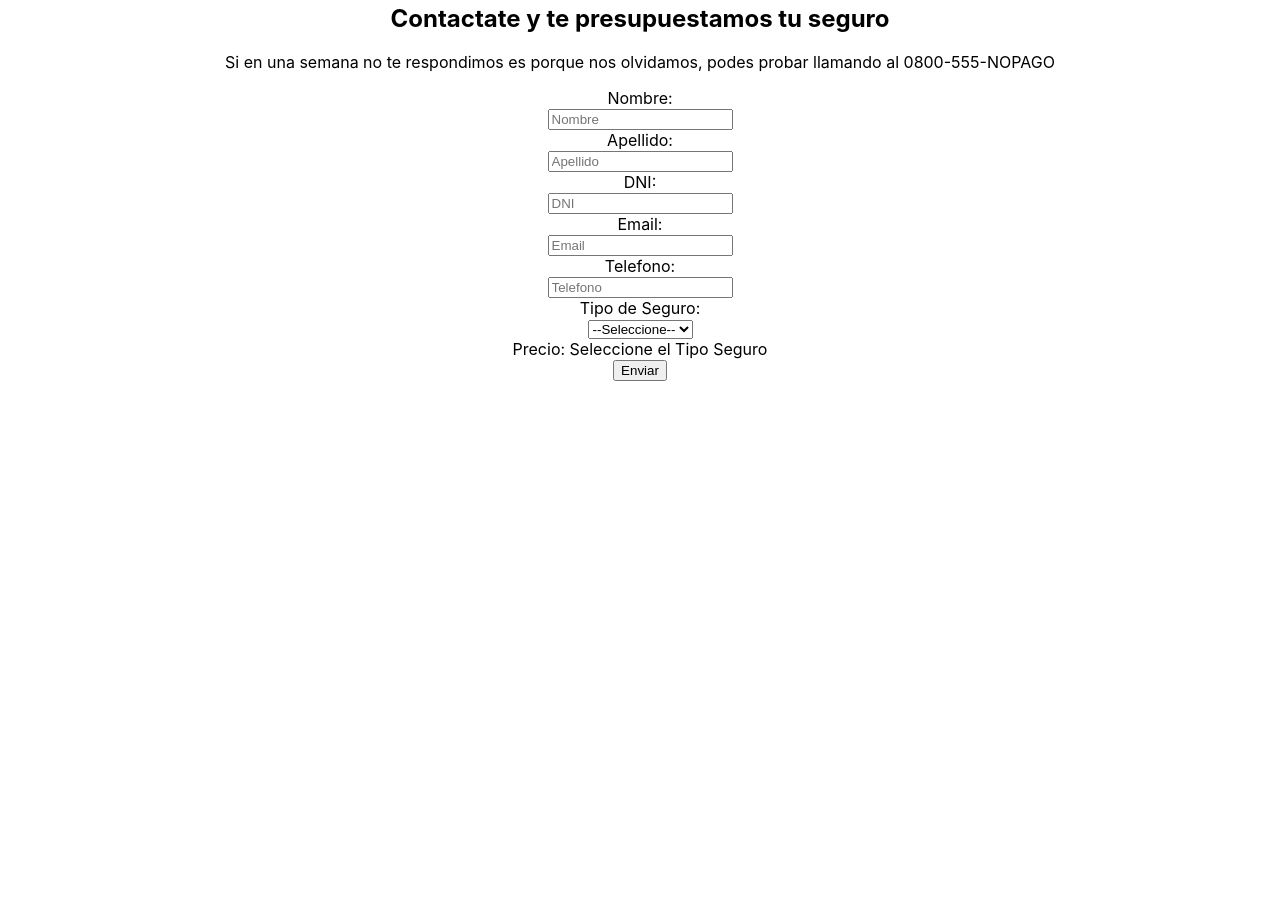
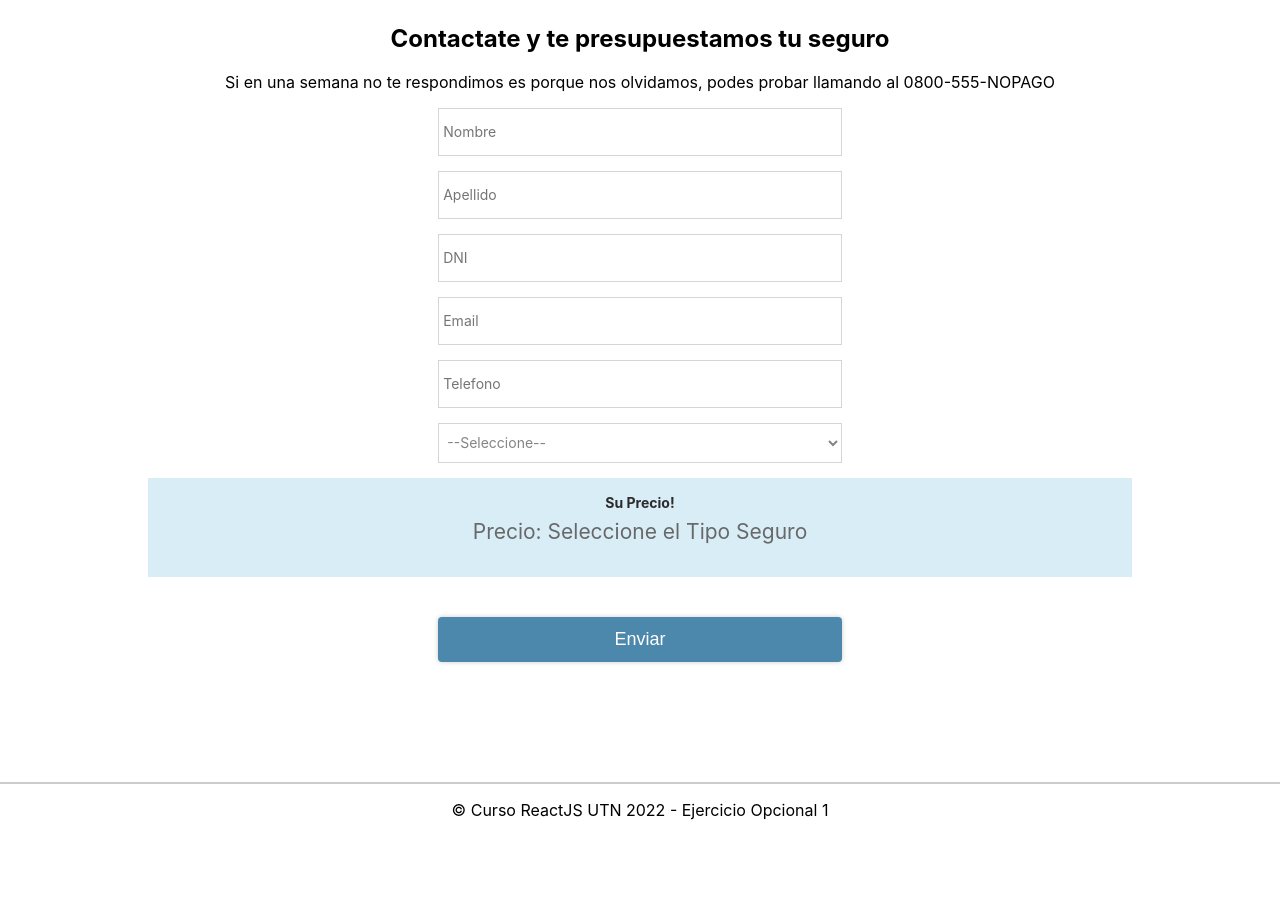
Before and after one commit to pmuruaga/AseguradoraWeb, a plain HTML site: page index.html in a window 1280 px wide. Shown: the part 1122-2026 px from the top of the page. Before the commit the page ends 1503 px from the top, so only its background shows below. Drawn offline with Linux system fonts and the light colour scheme.

Commit message:
Correcciones a html/js/css listas

```diff
--- a/assets/css/style.css
+++ b/assets/css/style.css
@@ -107,6 +107,12 @@ body{
     text-align: center;
 }
 
+section#content p {
+    text-align: left;
+    width: 80%;
+    margin-left: 10%;
+}
+
 .btn-white{
     display: block;
     color: #444;
@@ -130,3 +136,79 @@ body{
     color: white;
     background: rgb(158, 223, 248);
 }
+
+.form-group {
+    display: block;
+    margin-left: -12px;
+    margin-right: -12px;
+    margin-bottom: 15px;
+}
+
+.form-group input, .form-group select{
+    border-radius: 0!important;
+    color: #858585;
+    background-color: #FFF;
+    border: 1px solid #D5D5D5;
+    padding: 5px 4px 6px;
+    font-size: 14px;
+    font-family: inherit;
+    -webkit-box-shadow: none!important;
+    box-shadow: none!important;
+    -webkit-transition-duration: .1s;
+    transition-duration: .1s;
+    width: 40%;
+    height: 35px;
+}
+
+.form-group select{
+    width: 41%;
+    height: 40px;
+}
+
+.alert{
+    font-size: 14px;
+    border-radius: 0;
+    background-color: #d9edf7;
+    border-color: #bce8f1;
+    color: #2b2b2b;
+    padding: 15px;
+    border: 1px solid transparent;
+}
+
+.precioseguro{
+    font-size: 21px;
+    color: rgb(104, 104, 104);
+    padding-top: 8px;
+}
+
+input[type="submit"].submit{
+    display: block;
+    color: #ffffff;
+    background: #4c88ab;
+    width: 42%;
+    height: 45px;
+    margin: 0px auto;
+    font-size: 18px;
+    font-transform: uppercase;
+    text-shadow: none;
+    text-decoration: none;
+    line-height: 35px;
+    box-shadow: 0px 0px 5px #ccc;
+    margin-top: 40px;
+    border-radius: 4px;
+    transition: 300ms all;
+    border: 0px;
+}
+
+input[type="submit"].submit:hover{
+    color: white;
+    background: rgb(121, 146, 194);
+}
+
+footer{
+    margin-top: 120px;
+    height: 120px;
+    width: 100%;
+    background: white;
+    border-top: 2px solid #ccc;
+}
--- a/index.html
+++ b/index.html
@@ -52,43 +52,31 @@
                     <form action="">
 
                         <div class="form-group">
-                            <label class="col-sm-3 control-label no-padding-right" for="nombre">Nombre:</label>
-
                             <div class="col-sm-9">
                                 <input type="text" id="nombre" placeholder="Nombre" class="col-xs-10 col-sm-5">
                             </div>
                         </div>
                         <div class="form-group">
-                            <label class="col-sm-3 control-label no-padding-right" for="apellido">Apellido:</label>
-
                             <div class="col-sm-9">
                                 <input type="text" id="apellido" placeholder="Apellido" class="col-xs-10 col-sm-5">
                             </div>
                         </div>
                         <div class="form-group">
-                            <label class="col-sm-3 control-label no-padding-right" for="dni">DNI:</label>
-
                             <div class="col-sm-9">
                                 <input type="text" id="dni" placeholder="DNI" class="col-xs-10 col-sm-5">
                             </div>
                         </div>
                         <div class="form-group">
-                            <label class="col-sm-3 control-label no-padding-right" for="email">Email:</label>
-
                             <div class="col-sm-9">
                                 <input type="email" id="email" placeholder="Email" class="col-xs-10 col-sm-5">
                             </div>
                         </div>
                         <div class="form-group">
-                            <label class="col-sm-3 control-label no-padding-right" for="telefono">Telefono:</label>
-
                             <div class="col-sm-9">
                                 <input type="text" id="telefono" placeholder="Telefono" class="col-xs-10 col-sm-5">
                             </div>
                         </div>
                         <div class="form-group">
-                            <label class="col-sm-3 control-label no-padding-right" for="tiposeguro">Tipo de Seguro:</label>
-
                             <div class="col-sm-9">
                                 <select onchange="GetSelectedValue()" class="chosen-select form-control" id="tiposeguro" data-placeholder="Seleccione Tipo">
                                     <option value="NN">--Seleccione--</option>
@@ -99,13 +87,29 @@
                             </div>
                         </div>
                         <div class="form-group">
-                            <div name="precioseguro" id="precioseguro" for="precioseguro">Precio: Seleccione el Tipo Seguro</div>
+
+
+
+                            <div class="alert">
+                                <strong>Su Precio!</strong>
+
+                                <div name="precioseguro" id="precioseguro" for="precioseguro" class="precioseguro">Precio: Seleccione el Tipo Seguro</div>
+                                <br>
+                            </div>
+
+
                         </div>
-                        <input type="submit" name="submit" value="Enviar" onclick="javascript: EnviarConsulta();" />
+                        <input type="submit" name="submit" value="Enviar" class="submit" onclick="javascript: EnviarConsulta();" />
                     </form>
                 </div>
             </section>
         </div>
+
+        <footer id="footer">
+            <div class="center">
+                <p> &copy; Curso ReactJS UTN 2022 - Ejercicio Opcional 1 </p>
+            </div>
+        </footer>
 
         <script>
             function GetSelectedValue() {
```
